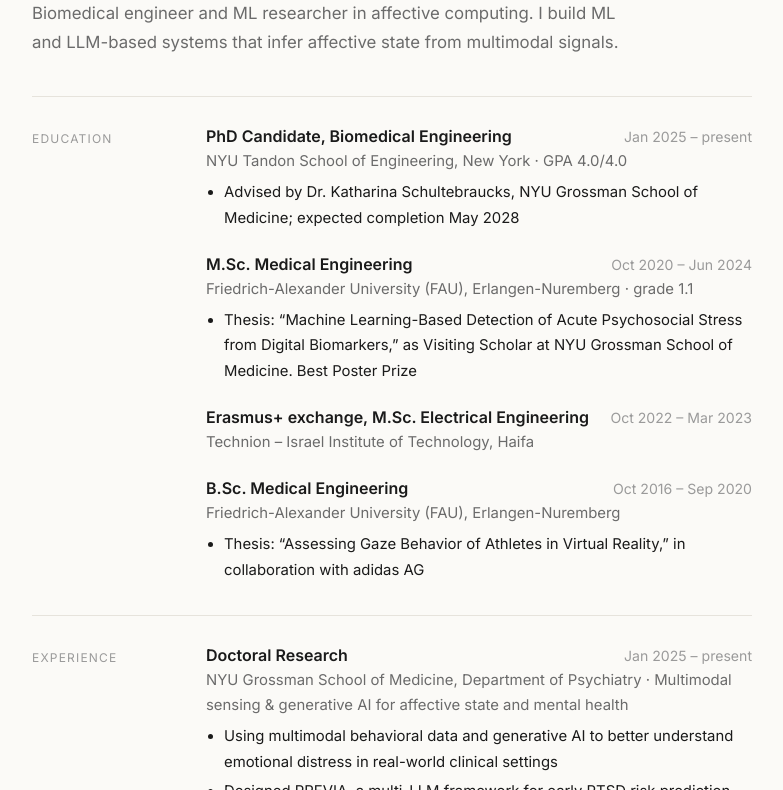
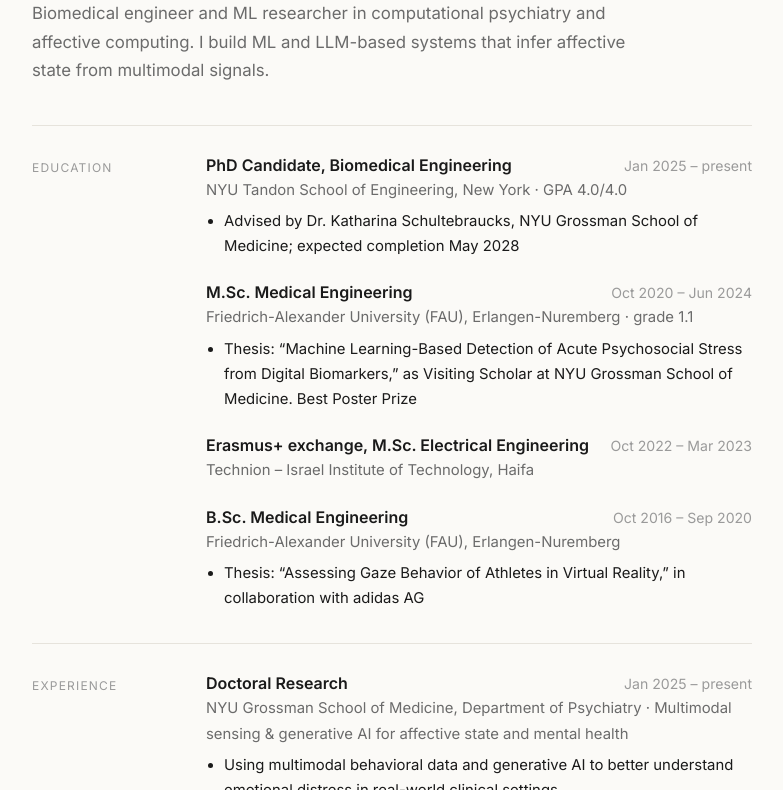
Before and after one commit to VictoriaMuellerNYU/VictoriaMuellerNYU.github.io, a plain HTML site: page resume.html in a window 1280 px wide. Shown: the part 180-970 px from the top of the page, without its empty margins (248-1031 px from the left). Drawn offline with Linux system fonts and the light colour scheme.

Commit message:
Mention computational psychiatry in resume intro
Co-Authored-By: Claude Opus 5.5 <noreply@anthropic.com>

```diff
--- a/resume.html
+++ b/resume.html
@@ -25,7 +25,7 @@
 
   <main class="wrap">
     <h1>Resume</h1>
-    <p class="intro">Biomedical engineer and ML researcher in affective computing. I build ML and LLM-based systems that infer affective state from multimodal signals.</p>
+    <p class="intro">Biomedical engineer and ML researcher in computational psychiatry and affective computing. I build ML and LLM-based systems that infer affective state from multimodal signals.</p>
 
     <section class="cv-section">
       <span class="label">Education</span>
```
